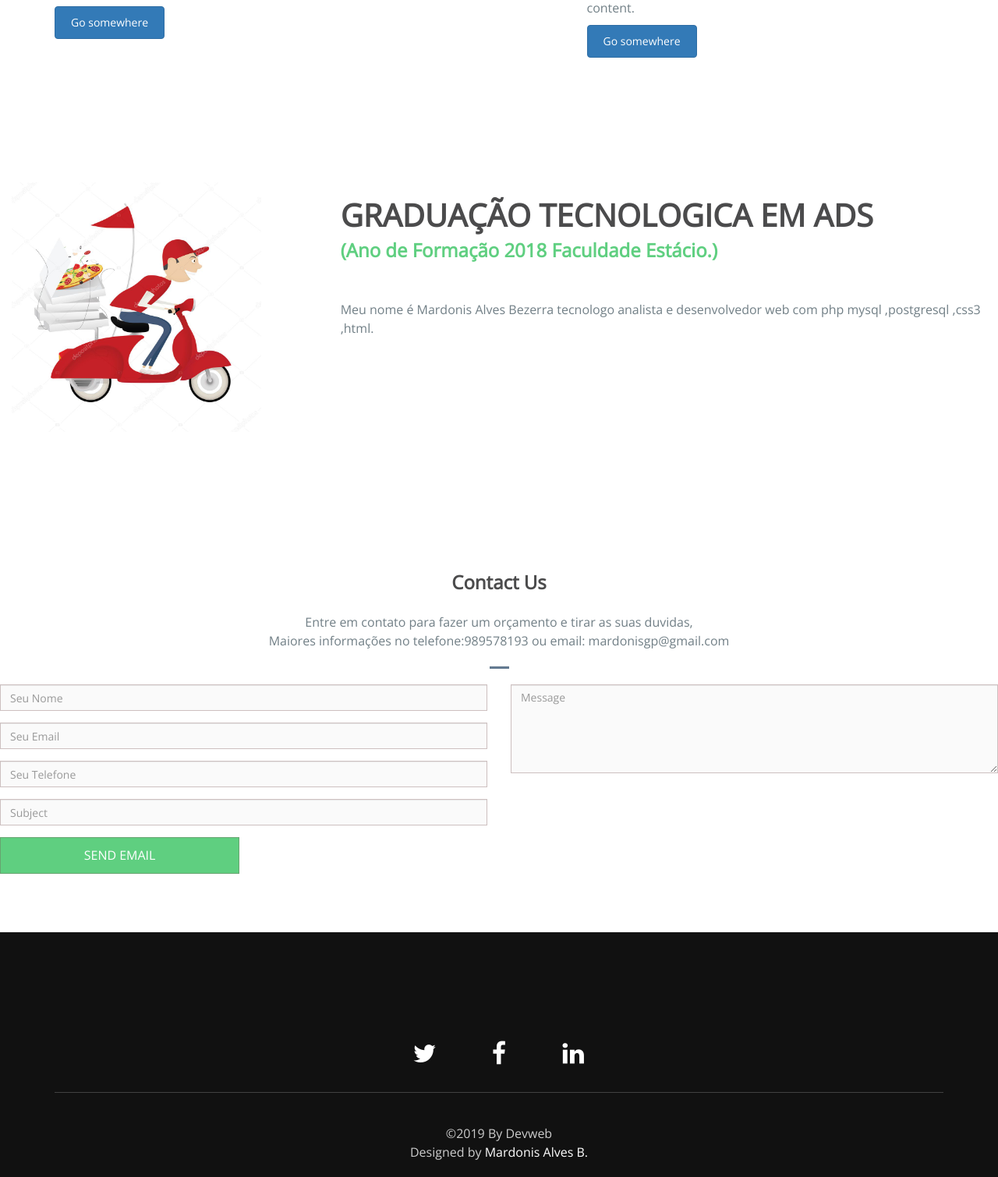
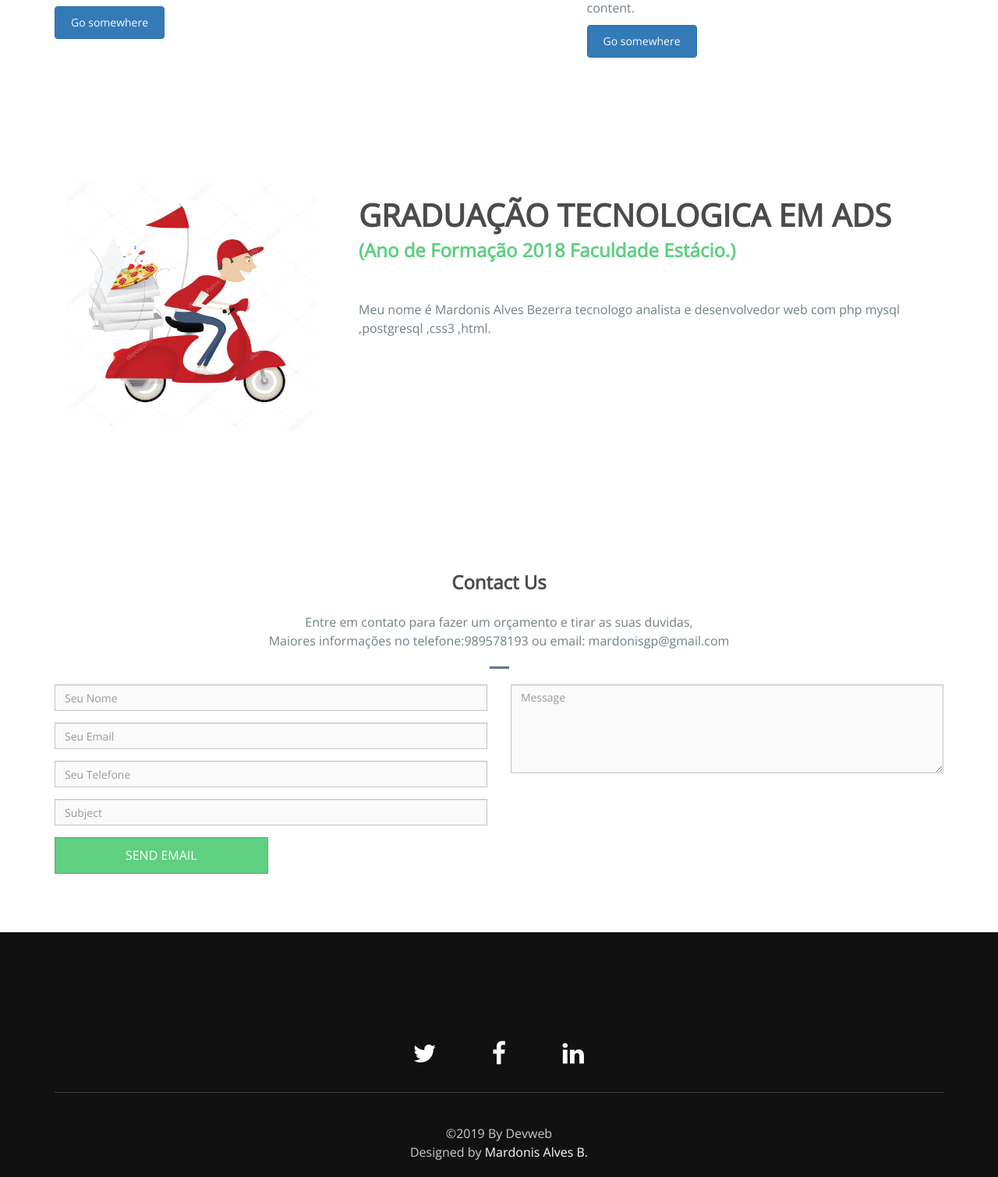
Before and after one commit to MardonisAlves/DeliveryPizza, a PHP site: template app/resources/views/index.twig in a window 1280 px wide. Shown: the part 1664-3174 px from the top of the page at 78% size. Run offline with PHP 8.4, Linux system fonts and the light colour scheme; the template is opened without the code that fills it, so the values that code supplies are empty; some libraries are stand-ins or nearby versions.

Commit message:
email-forms

```diff
--- a/app/resources/views/index.twig
+++ b/app/resources/views/index.twig
@@ -14,7 +14,7 @@
     <section id="feature" class="section-padding">
     <div class="container fluid">
        <h3 class="text-center">Cardapio</h3>
-     <div class="row fluid top">
+     <div class="row top">
         <div class="col-md-7">
 
           <div class="card">
@@ -65,7 +65,7 @@
 <!-Sobre--->
 
  <section id="organisations" class="section-padding">
-
+    <div class="container fluid">
       <div class="row top">
         <div class="col-md-4">
           <div class="col-lg-4">
@@ -84,7 +84,7 @@
             desenvolvedor web com php mysql ,postgresql ,css3 ,html.
             </p>
           </div>
-
+        </div>
       </div>
     </div>
   </section>
@@ -92,7 +92,7 @@
 <!-Contato-->
 
 <section id="contact" class="section-padding">
-
+    <div class="container fluid">
       <div class="row top">
         <div class="header-section text-center">
           <h2>Contact Us</h2>
@@ -136,7 +136,7 @@
             <button type="submit" id="submit" name="submit" class="form contact-form-button light-form-button oswald light">SEND EMAIL</button>
           </div>
         </form>
-      </div>
+
       </div>
     </div>
   </section>
```
